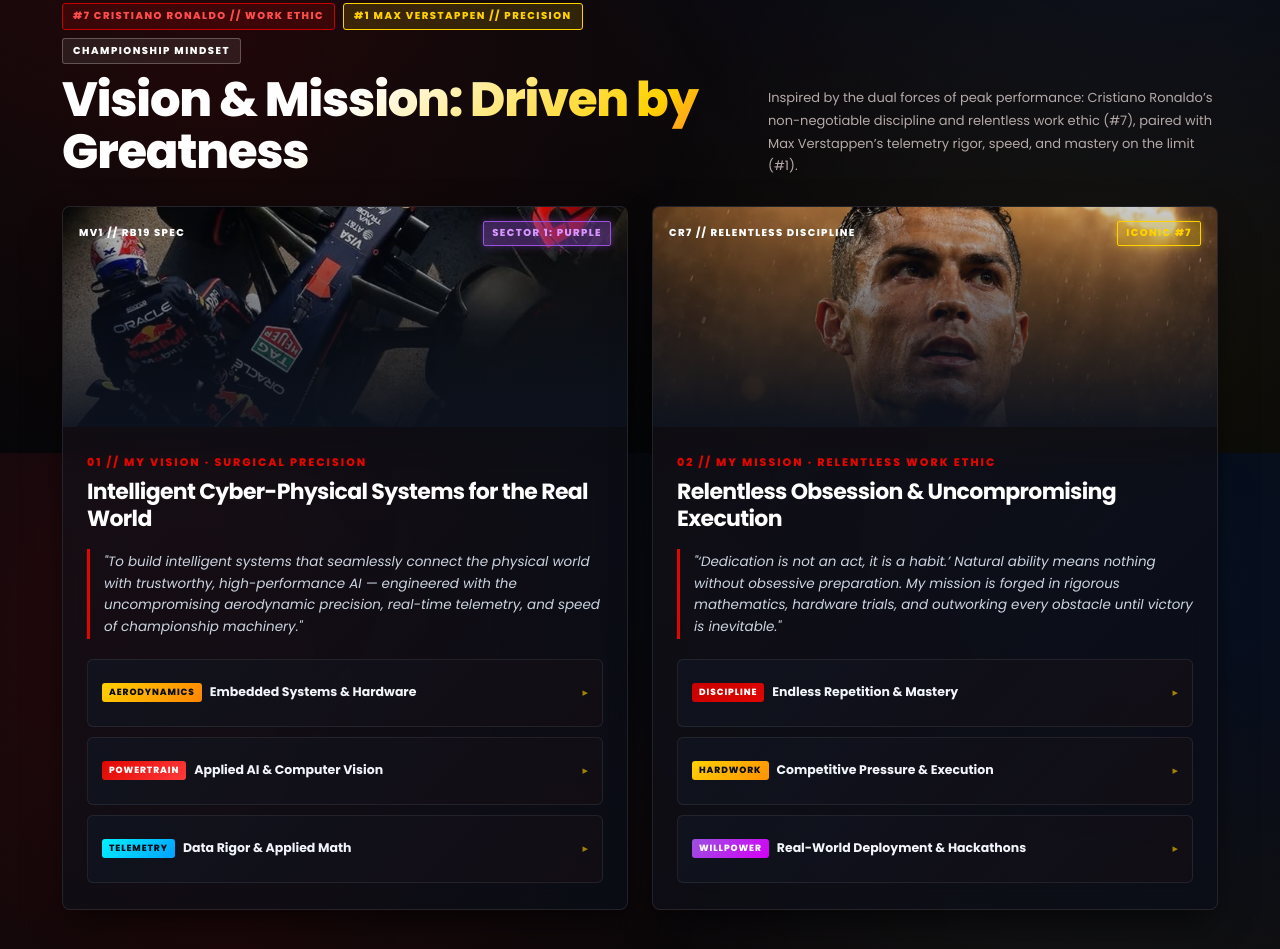
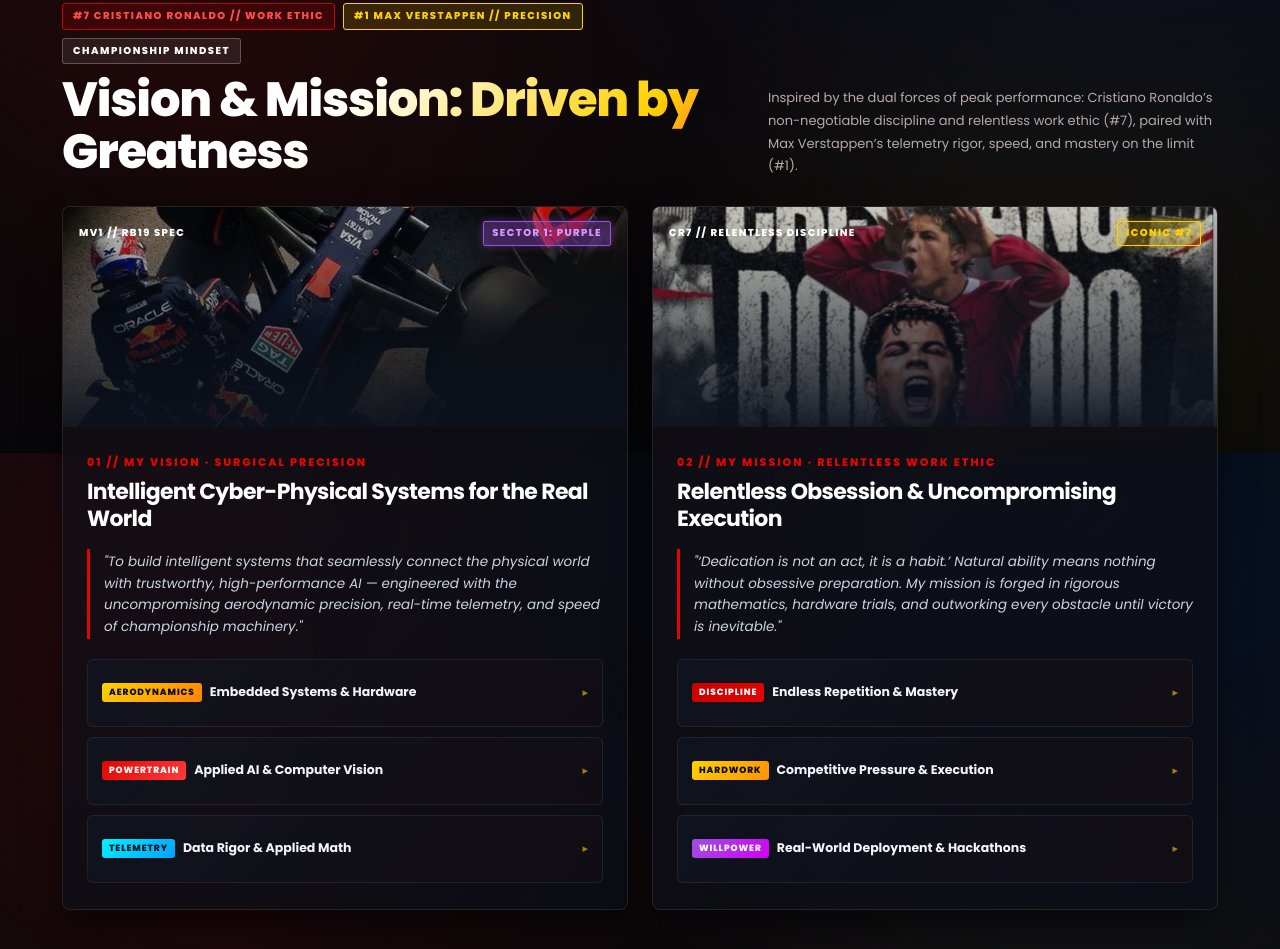
Before and after one commit to quantum7coder/my-portfolio, a plain HTML site: page index.html in a window 1280 px wide. Shown: the part 5947-6896 px from the top of the page. Drawn offline with Linux system fonts and the light colour scheme; animation ran at ten frames a second.

Commit message:
updated profile

```diff
--- a/index.html
+++ b/index.html
@@ -339,7 +339,7 @@
 
     <!-- TITAN 2: CRISTIANO RONALDO // MISSION -->
     <div class="f1-card f1-mission-card">
-      <div class="f1-card-media" style="background-image: url('assets/ronaldo after goal glow FIFA 2026.jpg'); background-position: center 25%;">
+      <div class="f1-card-media" style="background-image: url('assets/cr7_united_collage.jpg'); background-position: center 45%;">
         <div class="f1-card-overlay"></div>
         <div class="f1-telemetry-overlay">
           <span>CR7 // RELENTLESS DISCIPLINE</span>
```
